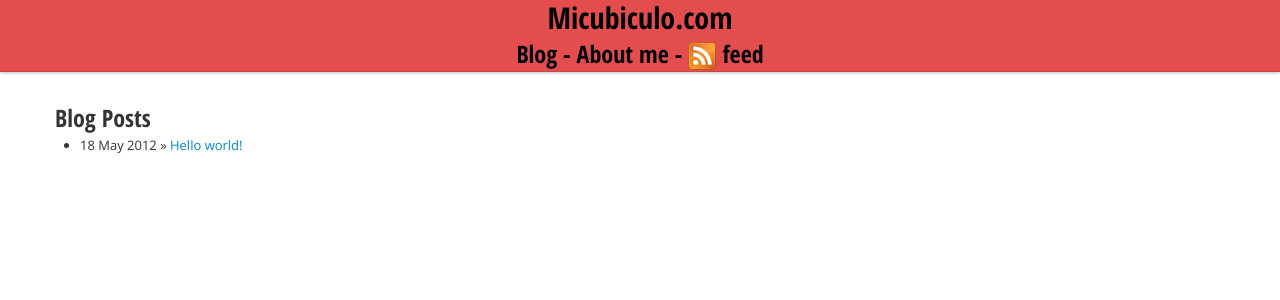
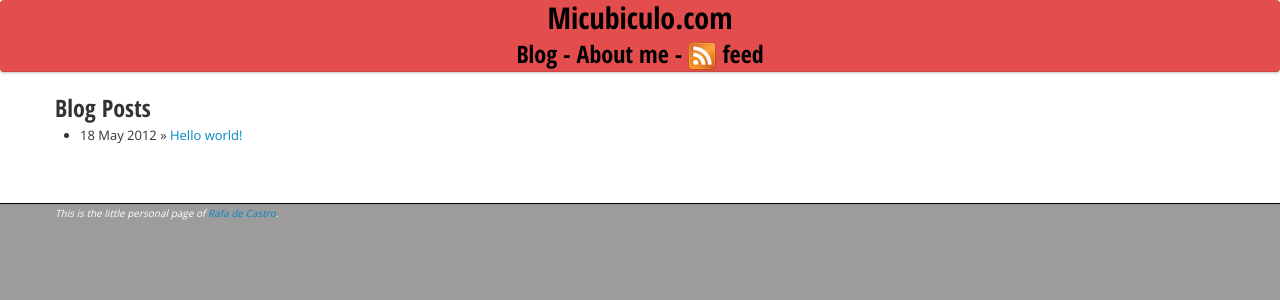
Before and after one commit to rafadc/rafadc.github.com, a Jekyll site: the page built from index.html, in a window 1280 px wide and 1104 px high. Shown: the top 300 px of the window. Built offline with Jekyll 4.4.1, drawn with Linux system fonts in a browser that asks for light colours; the list of posts is cut into pages by our own code.

Commit message:
Added footer

```diff
--- a/_includes/bootstrap.html
+++ b/_includes/bootstrap.html
@@ -1,7 +1,2 @@
 <link href="/lib/bootstrap/css/bootstrap.css" rel="stylesheet">
-<style>
-  body {
-    padding-top: 100px; /* 60px to make the container go all the way to the bottom of the topbar */
-  }
-</style>
 <link href="/lib/bootstrap/css/bootstrap-responsive.css" rel="stylesheet">
--- a/_layouts/default.html
+++ b/_layouts/default.html
@@ -6,7 +6,7 @@
 </head>
 
 <body>
-  <div class="navbar navbar-fixed-top">
+  <div class="navbar">
     <div class="navbar-inner">
       <div class="container">
         <h1>Micubiculo.com</h1>
@@ -22,5 +22,12 @@
     {{ content }}
   </div>
 
+  <div class="footer">
+    <div class="container">
+      <i>
+        This is the little personal page of <a href="/aboutme.html">Rafa de Castro</a>.
+      </i>
+    </div>
+  </div>
 </body>
 </html>
--- a/css/style.css
+++ b/css/style.css
@@ -24,3 +24,13 @@
   background-image: none;
   text-align: center;
 }
+
+.footer {
+  margin-top: 50px;
+  width: 100%;
+  height: 100%;
+  background-color: #9C9C9C;
+  color: white;
+  font-size: 10px;
+  border-top: solid black 1px;
+}
```
